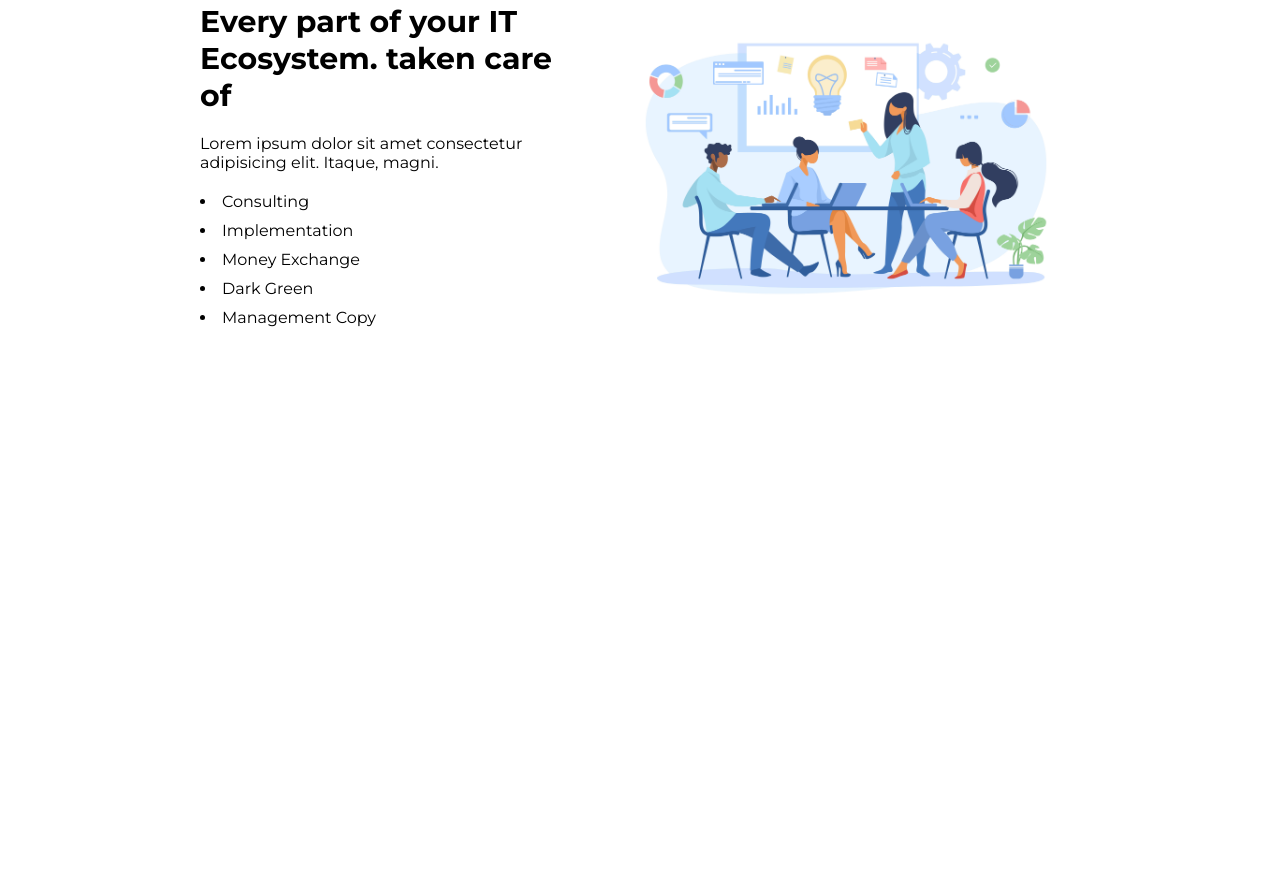
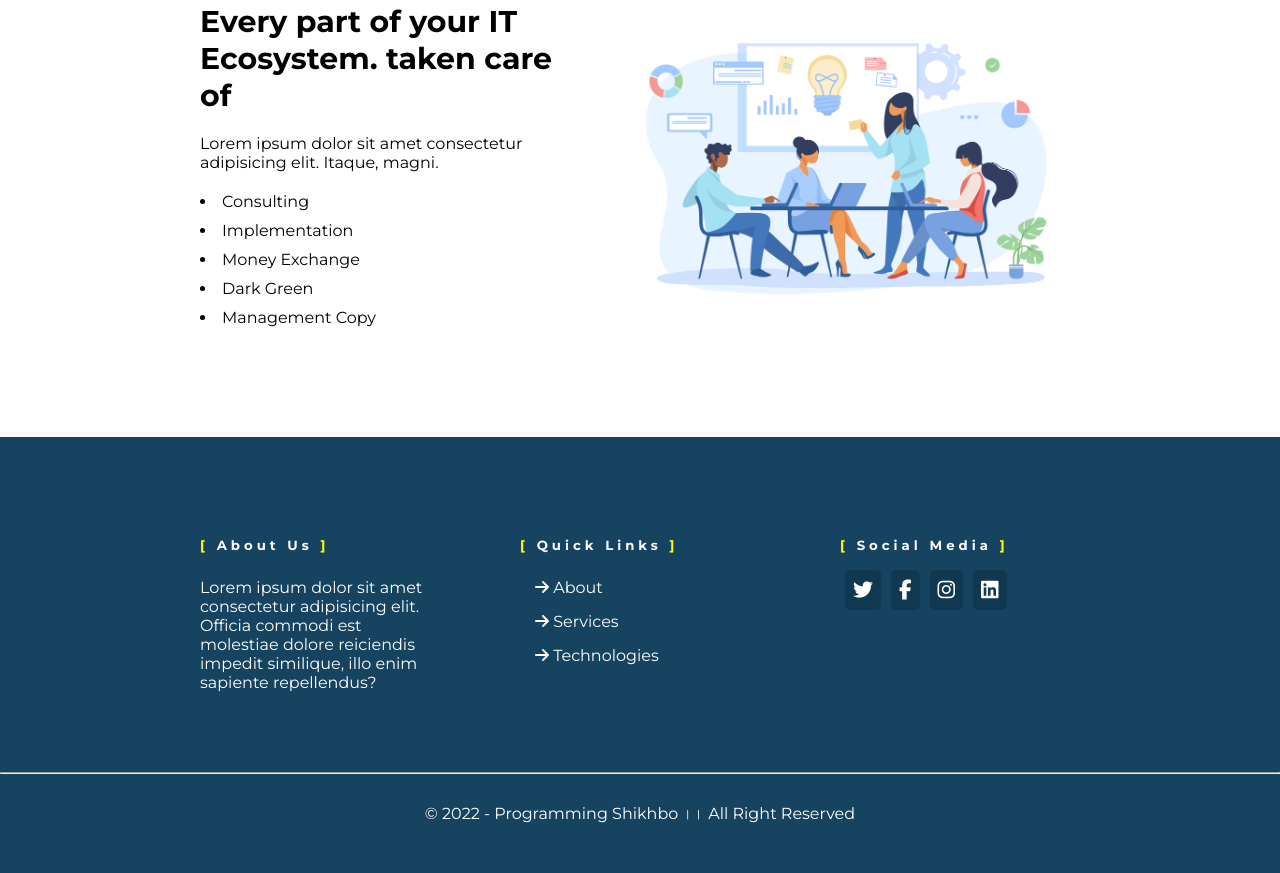
Before and after one commit to robiulhridoy/responsive-website, a plain HTML site: page index.html in a window 1280 px wide. Shown: the part 5300-6173 px from the top of the page. Before the commit the page ends 5737 px from the top, so only its background shows below. Drawn offline with Linux system fonts and the light colour scheme.

Commit message:
footer work finished

```diff
--- a/index.html
+++ b/index.html
@@ -395,6 +395,59 @@
 
         </div>
 
+  </section>
+
+    </main>
+
+
+ <footer>
+
+
+
+     <div class="footer-parentdiv">
+
+
+
+            <div class="single-footer">
+
+                    <h5> <span>[ </span> About Us <span>] </span> </h5>
+                    <p>Lorem ipsum dolor sit amet consectetur adipisicing elit. Officia commodi est molestiae dolore reiciendis impedit similique, illo enim sapiente repellendus?</p>
+
+            </div>
+
+
+            <div class="single-footer single-footer-2">
+
+
+                    <h5> <span>[ </span> Quick Links <span> ] </span> </h5>
+
+                    <p> <a href=""> <i class="fas fa-arrow-right"></i> About</a> </p>
+
+                    <p> <a href=""> <i class="fas fa-arrow-right"></i> Services</a> </p>
+
+                    <p> <a href=""> <i class="fas fa-arrow-right"></i> Technologies</a> </p>
+
+            </div>
+
+
+            <div class="single-footer single-footer-3">
+
+                    <h5> <span>[ </span> Social Media <span>] </span></h5>
+
+                    <ul>
+
+                            <li> <a href=""> <i class="fab fa-twitter"></i> </a> </li>
+
+                            <li> <a href=""><i class="fab fa-facebook-f"></i> </li> </a>
+
+                            <li> <a href=""> <i class="fab fa-instagram"></i> </li> </a>
+
+                            <li> <a href=""> <i class="fab fa-linkedin"></i> </li> </a>
+
+                    </ul>
+
+
+            </div>
 
 
 
@@ -404,9 +457,19 @@
 
 
 
-  </section>
+     </div>
 
-    </main>
+     <hr>
+
+     <p style="text-align: center; color: white;"> &copy;      2022 - Programming Shikhbo ।। All Right Reserved </p>
+
+
+
+
+
+
+
+ </footer>
 
 
 </body>
--- a/style.css
+++ b/style.css
@@ -553,6 +553,81 @@ form p{
    }
 
 
+/* Footer section code start here */
+
+footer{
+
+    background-color: #154360;
+    padding: 100px 0 50px 0;
+}
+
+
+.footer-parentdiv{
+
+     display: flex;
+     gap: 80px;
+     margin-left: 200px;
+     margin-right: 200px;
+     color: white;
+
+}
+
+.single-footer{
+
+    width: 100%;
+}
+
+.single-footer h5{
+
+     margin-bottom: 25px;
+     letter-spacing: 4px;
+}
+
+.single-footer-2 p{
+
+    margin: 15px;
+    color: white;
+}
+.single-footer-2 p a{
+
+    color: white;
+    text-decoration: none;
+}
+
+.single-footer-3 ul{
+
+     display: flex;
+
+
+}
+
+.single-footer-3 ul li{
+
+    list-style-type: none;
+
+}
+.single-footer-3 ul li a{
+
+    color: white;
+    text-decoration: none;
+    font-size: 20px;
+    margin: 0px 5px;
+    background-color: #0a273863;
+    padding: 8px;
+    border-radius: 5px;
+}
+
+.single-footer h5 span {
+
+        color: yellow;
+}
+
+hr{
+
+    margin: 80px 0px 30px 0;
+
+}
+
 
 
 /* first section of main tag media query code start here */
@@ -685,6 +760,31 @@ form p{
     margin-bottom: 60px;
  }
 
+ /* Footer section work star here */
+
+ .footer-parentdiv{
+
+    display: flex;
+    flex-direction: column;
+
+    margin-left: 30px;
+    margin-right: 30px;
+    color: white;
+
+}
+
+.single-footer{
+
+
+    text-align: center;
+}
+
+.single-footer-3  ul{
+
+    display: flex;
+    justify-content: center;
+}
+
 
 
 }
@@ -801,6 +901,16 @@ form{
 }
 
 
+/* Footer section work start */
+
+.footer-parentdiv{
+
+
+    margin-left: 70px;
+    margin-right: 70px;
+
+}
+
 
 
 
```
